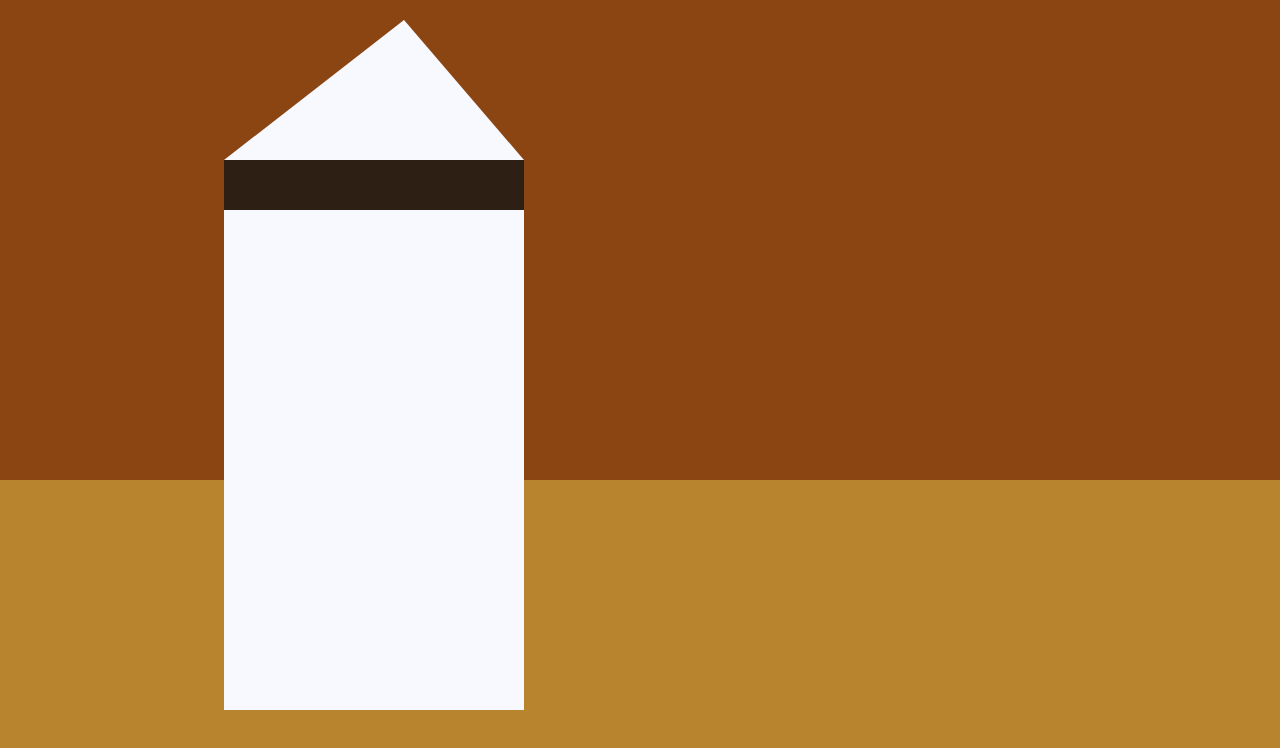
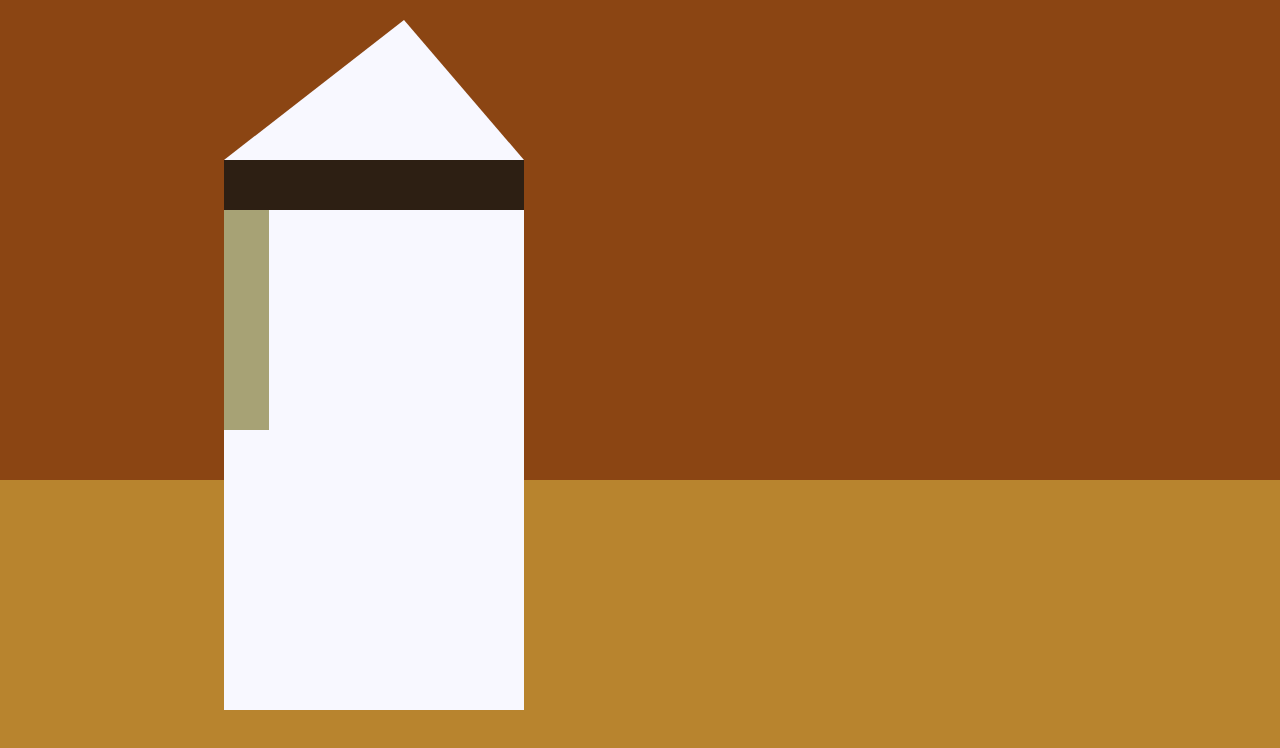
Before and after one commit to tanimaraeliassantos/picasso-painting-app, a plain HTML site: page index.html in a window 1280 px wide. Drawn offline with Linux system fonts and the light colour scheme.

Commit message:
Update styles.css
Added width, height and color to gray instrument

```diff
--- a/styles.css
+++ b/styles.css
@@ -38,3 +38,9 @@ body {
 	background-color: rgb(45, 31, 19);
 	z-index: 1;
 }
+
+#gray-instrument {
+	width: 15%;
+	height: 40%;
+	background-color: rgb(167, 162, 117);
+}
```
